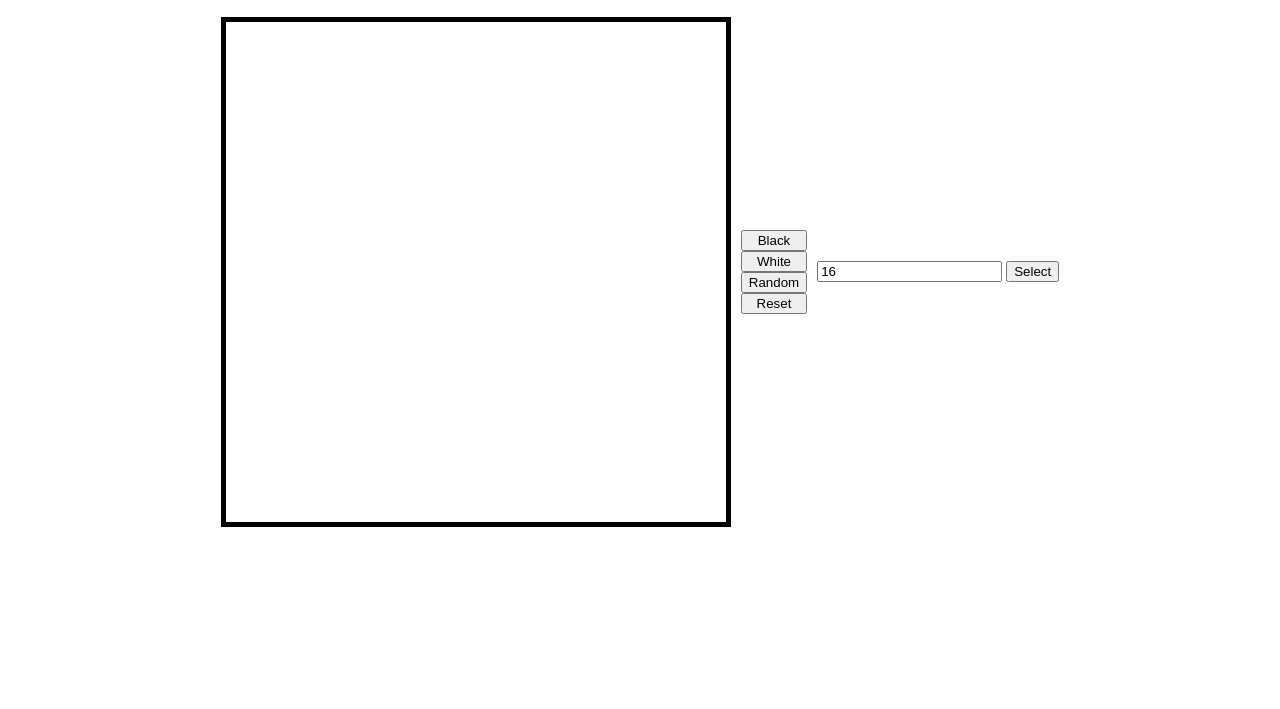
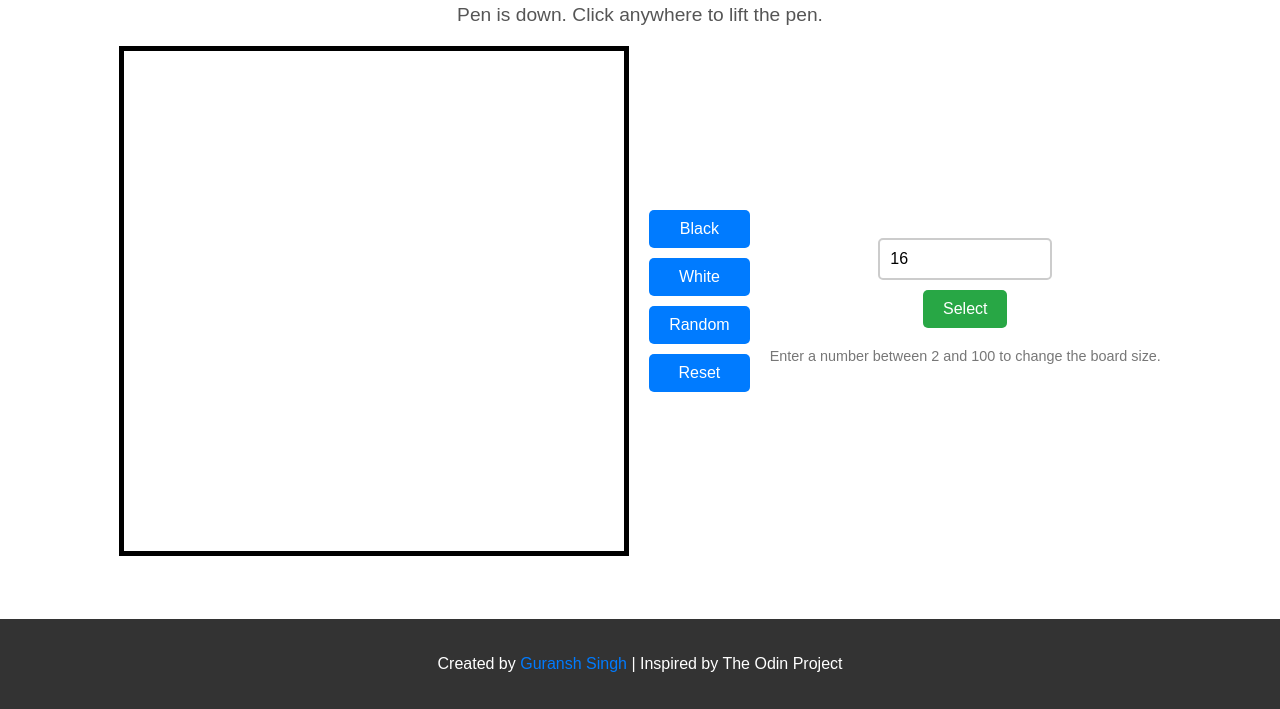
Before and after one commit to GuranshS/odin-etch-a-sketch, a plain HTML site: page index.html in a window 1280 px wide. Shown: the part 91-800 px from the top of the page. Drawn offline with Linux system fonts and the light colour scheme.

Commit message:
Updated looks

```diff
--- a/index.html
+++ b/index.html
@@ -5,7 +5,7 @@
     <meta charset="UTF-8">
     <meta http-equiv="X-UA-Compatible" content="IE=edge">
     <meta name="viewport" content="width=device-width, initial-scale=1.0">
-    <title>Etch a sketch</title>
+    <title>Etch a Sketch</title>
     <link rel="stylesheet" href="styles.css">
 </head>
 
@@ -15,25 +15,27 @@
             <h1>Create Your Pixel Art</h1>
         </div>
         <div class="mode">
-
+            Pen is down. Click anywhere to lift the pen.
         </div>
         <div class="workspace">
-            <div class="board">
-            </div>
+            <div class="board"></div>
             <div class="buttons">
                 <button onclick="changePenColor('black')">Black</button>
                 <button onclick="changePenColor('white')">White</button>
                 <button class="randomButton" onclick="changePenColor('random')">Random</button>
                 <button onclick="resetBoard()">Reset</button>
             </div>
-            <div>
+            <div class="input-container">
                 <input type="text"
-                placeholder="Input board size"
-                value="16"
-                onchange="changeSize(this.value)"
-                >
+                       placeholder="Input board size"
+                       value="16"
+                       onchange="changeSize(this.value)">
                 <button>Select</button>
+                <div class="info-text">Enter a number between 2 and 100 to change the board size.</div>
             </div>
+        </div>
+        <div class="footer">
+            <p>Created by <a href="https://github.com/guranshs" target="_blank">Guransh Singh</a> | Inspired by The Odin Project</p>
         </div>
     </div>
 </body>
--- a/script.js
+++ b/script.js
@@ -1,15 +1,15 @@
 let penColor = "black";
 let penDown = true;
 
-function createBoard(size){
+function createBoard(size) {
     let board = document.querySelector('.board');
     let square = board.querySelectorAll("div");
-    square.forEach((div)=> div.remove());
-    board.style.gridTemplateColumns = `repeat(${size} , 1fr)`;
-    board.style.gridTemplateRows = `repeat(${size} , 1fr)`;
+    square.forEach((div) => div.remove());
+    board.style.gridTemplateColumns = `repeat(${size}, 1fr)`;
+    board.style.gridTemplateRows = `repeat(${size}, 1fr)`;
 
-    let amount = size*size;
-    for(let i=0; i<amount; i++){
+    let amount = size * size;
+    for (let i = 0; i < amount; i++) {
         let square = document.createElement('div');
         square.addEventListener("mouseover", colorSquare);
         square.style.backgroundColor = "white";
@@ -19,46 +19,43 @@ function createBoard(size){
 
 createBoard(16);
 
-function changeSize(input){
-    if(input>=2 || input<=100){
+function changeSize(input) {
+    if (input >= 2 && input <= 100) {
         createBoard(input);
-    }
-    else{
-        console.log("Please input a valid number");
+    } else {
+        console.log("Please input a valid number between 2 and 100.");
     }
 }
 
-function colorSquare(){
-if(penDown){
-    if(penColor==="random"){
-        color1 = `hsl(${Math.random()*360}, 100%, 50%)`;
-        this.style.backgroundColor = color1;
-        document.querySelector(".randomButton").style.backgroundColor = color1;
-    }
-    else {
-        this.style.backgroundColor = penColor;
+function colorSquare() {
+    if (penDown) {
+        if (penColor === "random") {
+            color1 = `hsl(${Math.random() * 360}, 100%, 50%)`;
+            this.style.backgroundColor = color1;
+            document.querySelector(".randomButton").style.backgroundColor = color1;
+        } else {
+            this.style.backgroundColor = penColor;
+        }
     }
 }
-}
 
-function changePenColor(color){
+function changePenColor(color) {
     penColor = color;
 }
 
-function resetBoard(){
+function resetBoard() {
     let board = document.querySelector('.board');
     let square = board.querySelectorAll("div");
-    square.forEach((div)=> div.style.backgroundColor = "white");
+    square.forEach((div) => div.style.backgroundColor = "white");
 }
 
-document.querySelector("body").addEventListener("click", (e)=>{
-    if(e.target.tagName != "BUTTON"){
+document.querySelector("body").addEventListener("click", (e) => {
+    if (e.target.tagName != "BUTTON") {
         penDown = !penDown;
-        if(penDown){
-            document.querySelector(".mode").textContent = "Pen is down";
-        }
-        else{
-            document.querySelector(".mode").textContent = "Pen is up";
+        if (penDown) {
+            document.querySelector(".mode").textContent = "Pen is down. Click anywhere to lift the pen.";
+        } else {
+            document.querySelector(".mode").textContent = "Pen is up. Click anywhere to put the pen down.";
         }
     }
-})
+});
--- a/styles.css
+++ b/styles.css
@@ -1,31 +1,119 @@
+html, body {
+    height: 100%;
+    margin: 0;
+    padding: 0;
+}
+
 .flex-container {
     display: flex;
     flex-direction: column;
     align-items: center;
     gap: 10px;
+    font-family: Arial, sans-serif;
+    min-height: 100vh; /* Ensure the container takes at least the full viewport height */
+    justify-content: space-between; /* Push the footer to the bottom */
 }
 
 h1 {
-padding: 0%;
+    padding: 0;
+    margin: 20px 0;
+    font-size: 2.5em;
+    color: #333;
+}
+
+.mode {
+    font-size: 1.2em;
+    color: #555;
+    margin-bottom: 10px;
 }
 
 .workspace {
     display: flex;
     flex-direction: row;
     align-items: center;
-    gap: 10px;
+    gap: 20px;
 }
 
 .buttons {
     display: flex;
     flex-direction: column;
+    gap: 10px;
 }
 
-.board{
+.buttons button {
+    padding: 10px 20px;
+    font-size: 1em;
+    cursor: pointer;
+    border: none;
+    border-radius: 5px;
+    background-color: #007BFF;
+    color: white;
+    transition: background-color 0.3s ease;
+}
+
+.buttons button:hover {
+    background-color: #0056b3;
+}
+
+.board {
     height: 500px;
     width: 500px;
     display: grid;
-    border: 5px;
-    border-style: solid;
-    border-color: black;
+    border: 5px solid black;
+    background-color: white;
 }
+
+.input-container {
+    display: flex;
+    flex-direction: column;
+    gap: 10px;
+    align-items: center;
+}
+
+.input-container input {
+    padding: 10px;
+    font-size: 1em;
+    border: 2px solid #ccc;
+    border-radius: 5px;
+    width: 150px;
+}
+
+.input-container button {
+    padding: 10px 20px;
+    font-size: 1em;
+    cursor: pointer;
+    border: none;
+    border-radius: 5px;
+    background-color: #28a745;
+    color: white;
+    transition: background-color 0.3s ease;
+}
+
+.input-container button:hover {
+    background-color: #218838;
+}
+
+.footer {
+    padding: 20px;
+    background-color: #333;
+    color: white;
+    text-align: center;
+    font-size: 1em;
+    width: 100%;
+    margin-top: auto;
+}
+
+.footer a {
+    color: #007BFF;
+    text-decoration: none;
+}
+
+.footer a:hover {
+    text-decoration: underline;
+}
+
+.info-text {
+    font-size: 0.9em;
+    color: #777;
+    margin-top: 10px;
+}
```
Also changed, not shown: 1 other file.
